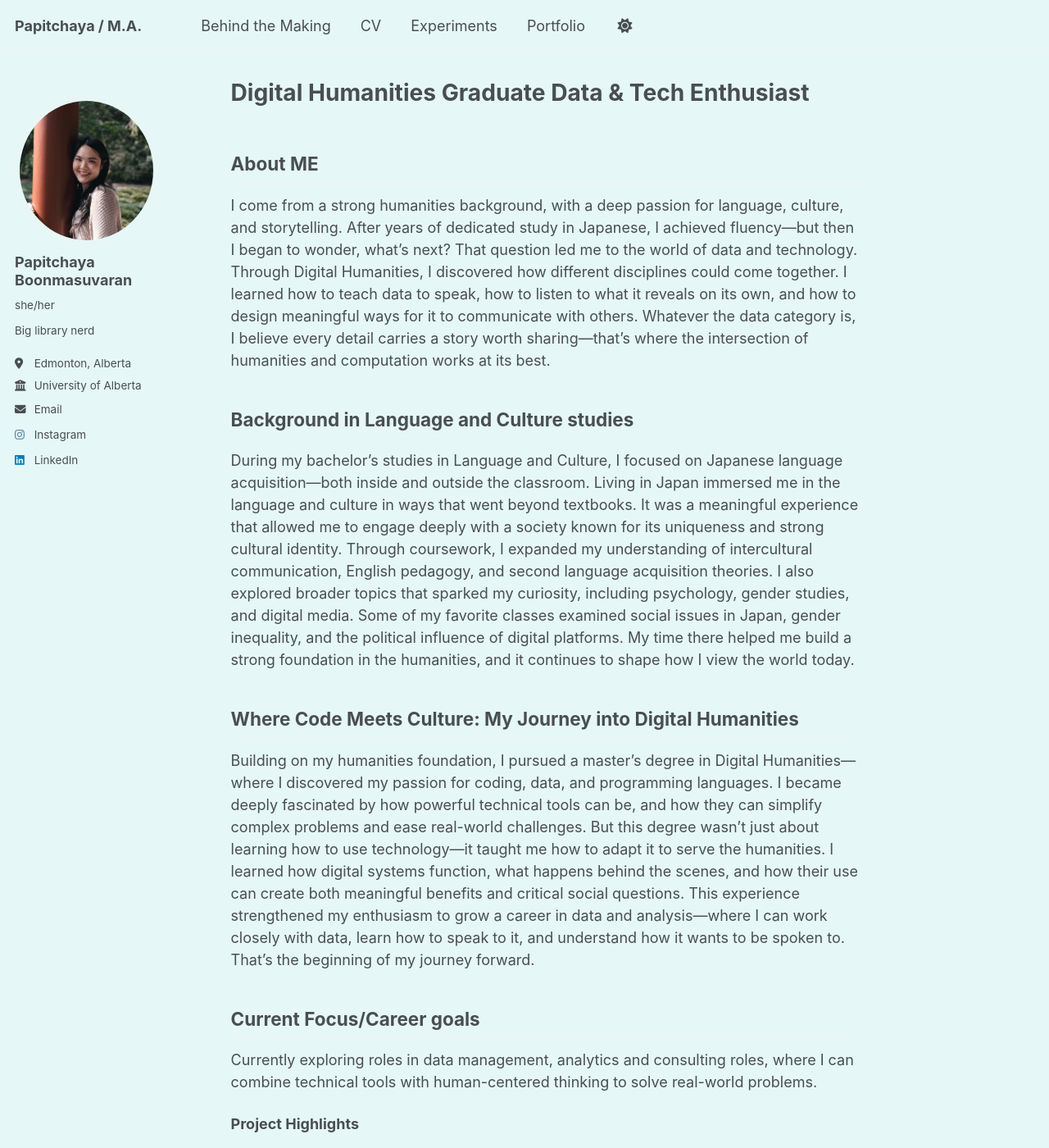
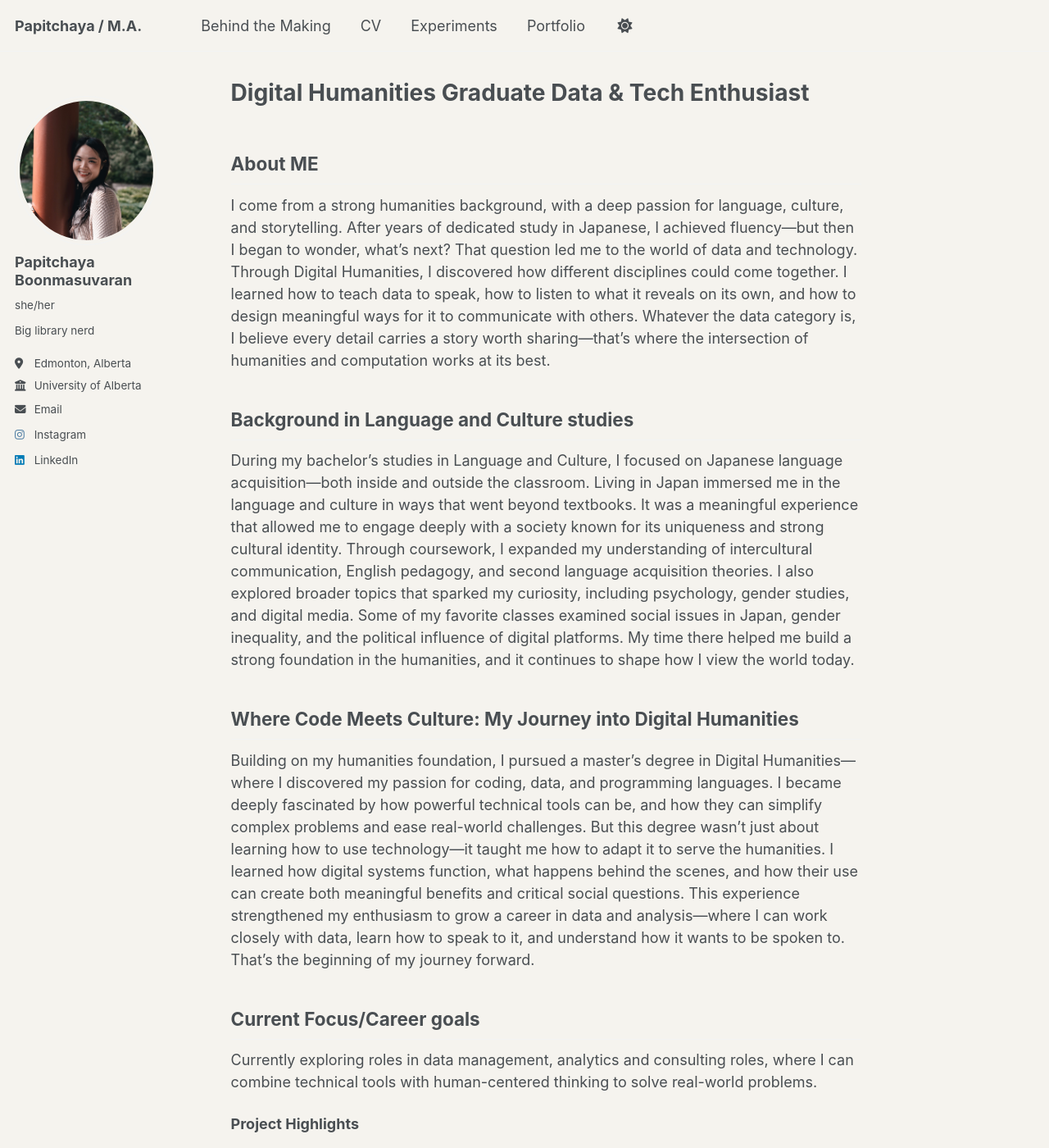
Before and after one commit to 4thpapitch/thedigitalme, a Jekyll site: the page built from _pages/about.md, in a window 1280 px wide and 1400 px high. Shown: the whole window at 82% size. Built offline with Jekyll 4.4.1, drawn with Linux system fonts in a browser that asks for light colours.

Commit message:
Update _default.scss

```diff
--- a/_sass/theme/_default.scss
+++ b/_sass/theme/_default.scss
@@ -29,9 +29,9 @@ $sidebar-screen-min-width   : 1024px;
 /* Default light theme for the site */
 :root {
     --global-base-color                 : #{$gray};
-    --global-bg-color                   : #e5f7f6;
+    --global-bg-color                   : #f5f3ee;
     --global-border-color               : #{$lighter-gray};
-    --global-code-background-color      : #e5f7f6;
+    --global-code-background-color      : #f5f3ee;
     --global-code-text-color            : #{$darker-gray};
     --global-fig-caption-color          : mix(#fff,  #{$dark-gray}, 25%);
     --global-link-color                 : #2f7f93;
```
